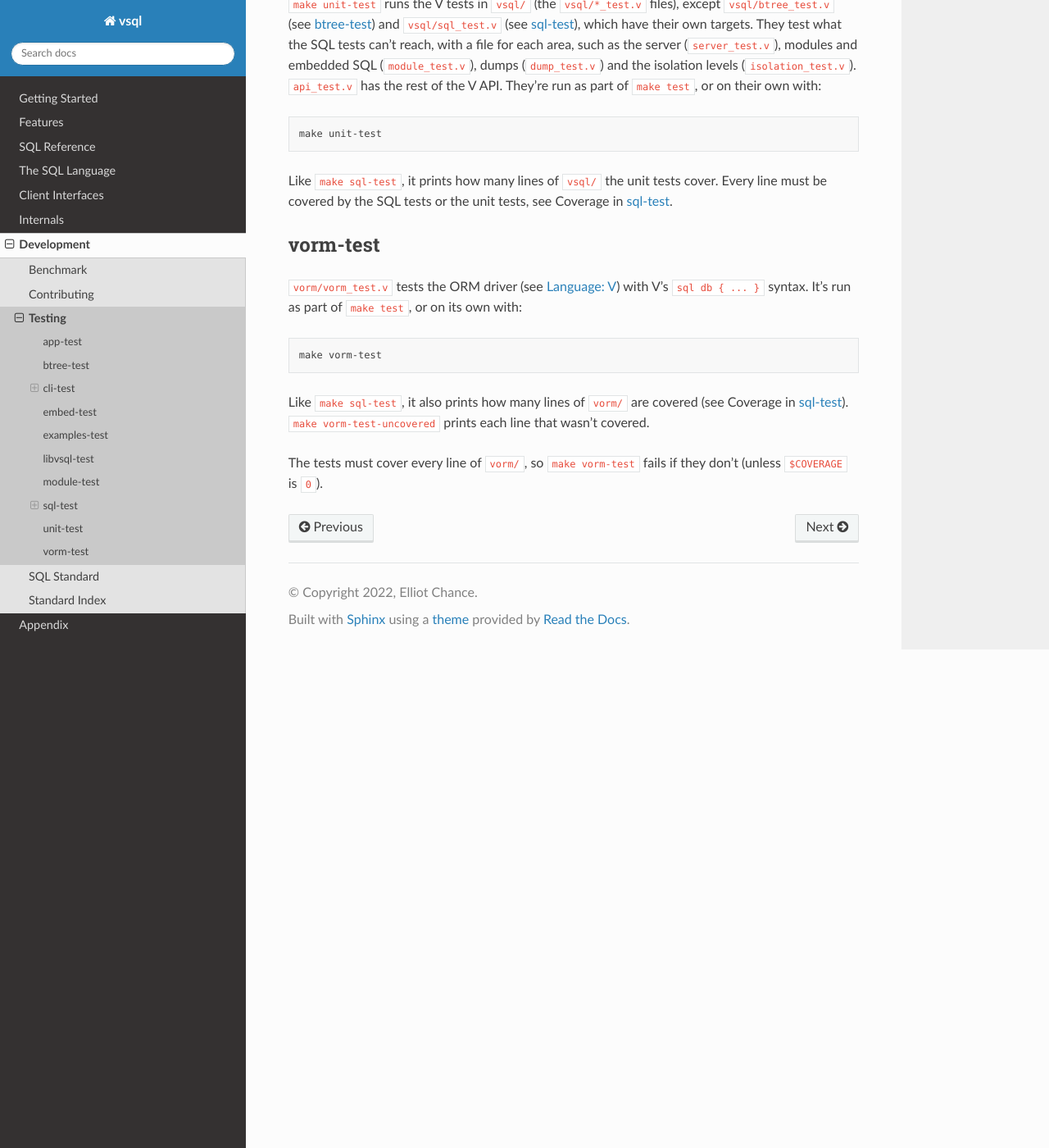
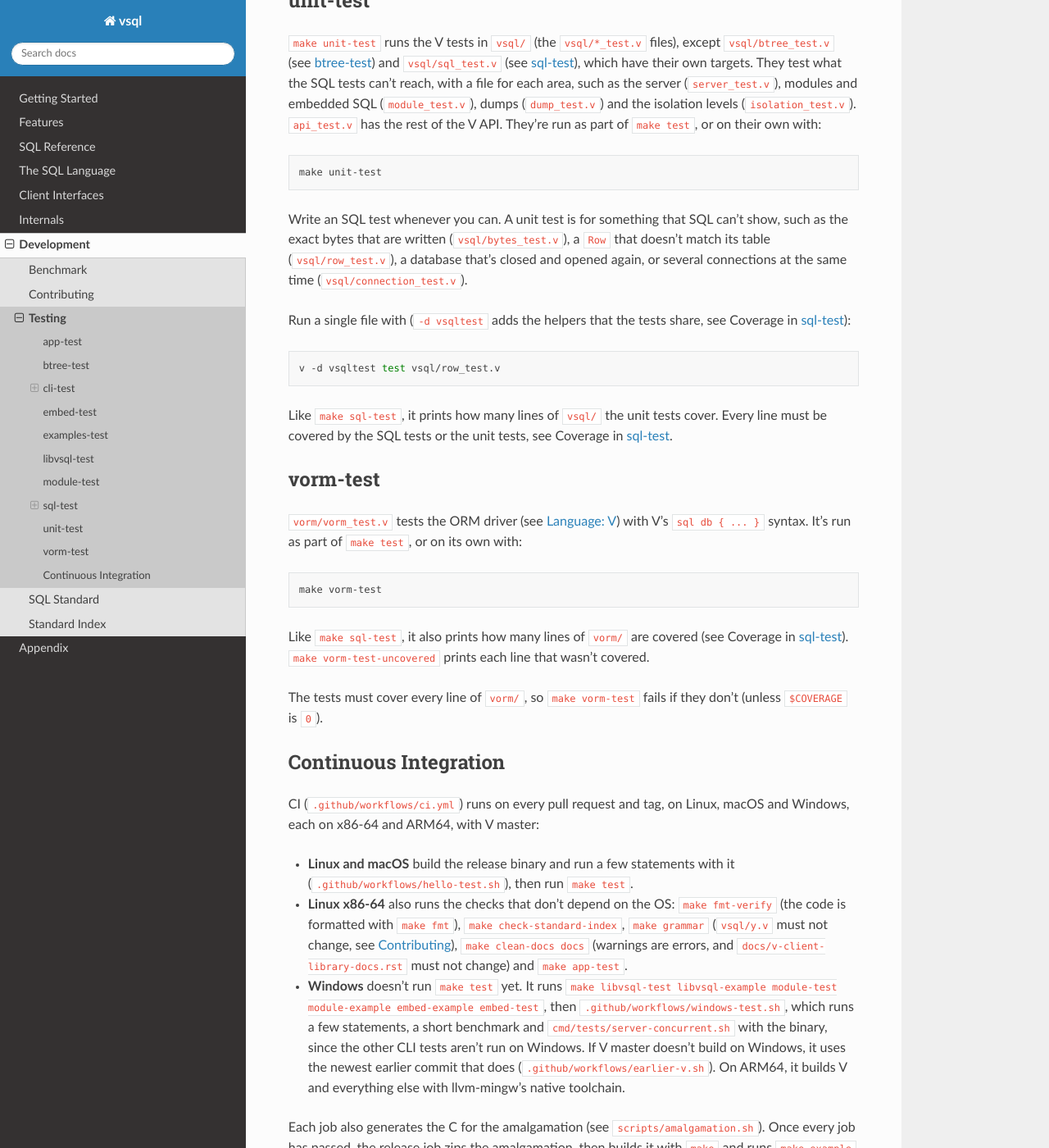
Before and after one commit to elliotchance/vsql, a Sphinx documentation site: the page built from docs/testing.rst, in a window 1280 px wide and 1400 px high, scrolled down 18914 px. Shown: the whole window at 82% size. Built offline with Sphinx 7.4.7 and the Read the Docs theme 3.1.0, drawn with Linux system fonts in a browser that asks for light colours; some of the changed text lies outside the part shown.

Commit message:
ci: Build Windows ARM64 natively
The Windows ARM64 runner's MinGW, and the V that setup-v builds, are x86-64,
which runs emulated. So the windows-arm64 zip had x86-64 binaries, and the
amalgamation had no Windows ARM64 C (V generated windows_amd64 C there).

The ARM64 job now installs llvm-mingw's native ARM64 toolchain (which has gcc
and make) and builds V again with it, so V, vsql and libvsql are ARM64, and the
amalgamation gets libvsql_windows_arm64.c and vsql_windows_arm64.mk.

Two V problems with llvm-mingw are worked around. lld names a DLL after the
file V links (out), ignoring LIBRARY in libvsql.def, so programs linked
against libvsql.dll looked for out.exe (vlang/v#31444 fixes it). make libvsql
now also makes an import library (bin/libvsql.dll.a) on Windows, which the
zips include. And V's C for clang on Windows doesn't include stdio.h, so its
_IONBF and _IOLBF don't match the Universal C Runtime, and the setvbuf in V's
builtin_init ended the program that loaded libvsql.dll with 0xC0000409. The
UCRT values are now passed with -D.

This also documents what CI checks. testing.rst gets a section for make
unit-test, and a section for what CI runs on each platform, replacing "CI runs
make test", which wasn't true on Windows and missed the other checks.
contributing.rst now says that y.v and v-client-library-docs.rst must be
committed, that docs warnings are errors, and installs the docs dependencies in
a virtual environment from requirements.txt (rather than unpinned with pip3 as
well).

Fixes #699
Fixes #700

Co-Authored-By: Claude Opus 5.5 <noreply@anthropic.com>

```diff
--- a/docs/language-c.rst
+++ b/docs/language-c.rst
@@ -104,9 +104,9 @@ it out if the library is installed somewhere the system already looks, such as
 ``/usr/local/lib``.
 
 On Windows, compile it with MinGW (``gcc``, or ``g++ -x c++``), which links
-directly against ``libvsql.dll``, and leave out the ``-rpath``. Windows has no
-rpath, so the program finds ``libvsql.dll`` in its own folder or on the
-``PATH``:
+against the import library ``libvsql.dll.a`` (next to ``libvsql.dll``), and
+leave out the ``-rpath``. Windows has no rpath, so the program finds
+``libvsql.dll`` in its own folder or on the ``PATH``:
 
 .. code-block:: sh
 
--- a/docs/testing.rst
+++ b/docs/testing.rst
@@ -8,8 +8,8 @@ vsql is tested in a variety of ways, but most functional tests are SQL files
 ``make`` target that runs it.
 
 ``make test`` runs all of them except ``app-test``, since the app isn't needed
-for the database itself (and its tests need Python and a browser). CI runs
-``make test``, and ``app-test`` on Linux x86-64.
+for the database itself (and its tests need Python and a browser). See
+`Continuous Integration`_ for what CI runs on each platform.
 
 app-test
 --------
@@ -970,6 +970,19 @@ API. They're run as part of ``make test``, or on their own with:
 
    make unit-test
 
+Write an SQL test whenever you can. A unit test is for something that SQL can't
+show, such as the exact bytes that are written (``vsql/bytes_test.v``), a
+``Row`` that doesn't match its table (``vsql/row_test.v``), a database that's
+closed and opened again, or several connections at the same time
+(``vsql/connection_test.v``).
+
+Run a single file with (``-d vsqltest`` adds the helpers that the tests share,
+see Coverage in `sql-test`_):
+
+.. code-block:: sh
+
+   v -d vsqltest test vsql/row_test.v
+
 Like ``make sql-test``, it prints how many lines of ``vsql/`` the unit tests
 cover. Every line must be covered by the SQL tests or the unit tests, see
 Coverage in `sql-test`_.
@@ -991,3 +1004,30 @@ covered.
 
 The tests must cover every line of ``vorm/``, so ``make vorm-test`` fails if
 they don't (unless ``$COVERAGE`` is ``0``).
+
+Continuous Integration
+----------------------
+
+CI (``.github/workflows/ci.yml``) runs on every pull request and tag, on
+Linux, macOS and Windows, each on x86-64 and ARM64, with V master:
+
+- **Linux and macOS** build the release binary and run a few statements with it
+  (``.github/workflows/hello-test.sh``), then run ``make test``.
+- **Linux x86-64** also runs the checks that don't depend on the OS:
+  ``make fmt-verify`` (the code is formatted with ``make fmt``),
+  ``make check-standard-index``, ``make grammar`` (``vsql/y.v`` must not change,
+  see :doc:`contributing`), ``make clean-docs docs`` (warnings are errors, and
+  ``docs/v-client-library-docs.rst`` must not change) and ``make app-test``.
+- **Windows** doesn't run ``make test`` yet. It runs ``make libvsql-test
+  libvsql-example module-test module-example embed-example embed-test``, then
+  ``.github/workflows/windows-test.sh``, which runs a few statements, a short
+  benchmark and ``cmd/tests/server-concurrent.sh`` with the binary, since the
+  other CLI tests aren't run on Windows. If V master doesn't build on Windows,
+  it uses the newest earlier commit that does
+  (``.github/workflows/earlier-v.sh``). On ARM64, it builds V and everything
+  else with llvm-mingw's native toolchain.
+
+Each job also generates the C for the amalgamation (see
+``scripts/amalgamation.sh``). Once every job has passed, the release job zips
+the amalgamation, then builds it with ``make`` and runs ``make example`` from
+the zip, like a user without V would.
```
Also changed, not shown: docs/contributing.rst (+18 -4 lines), 3 other files.
